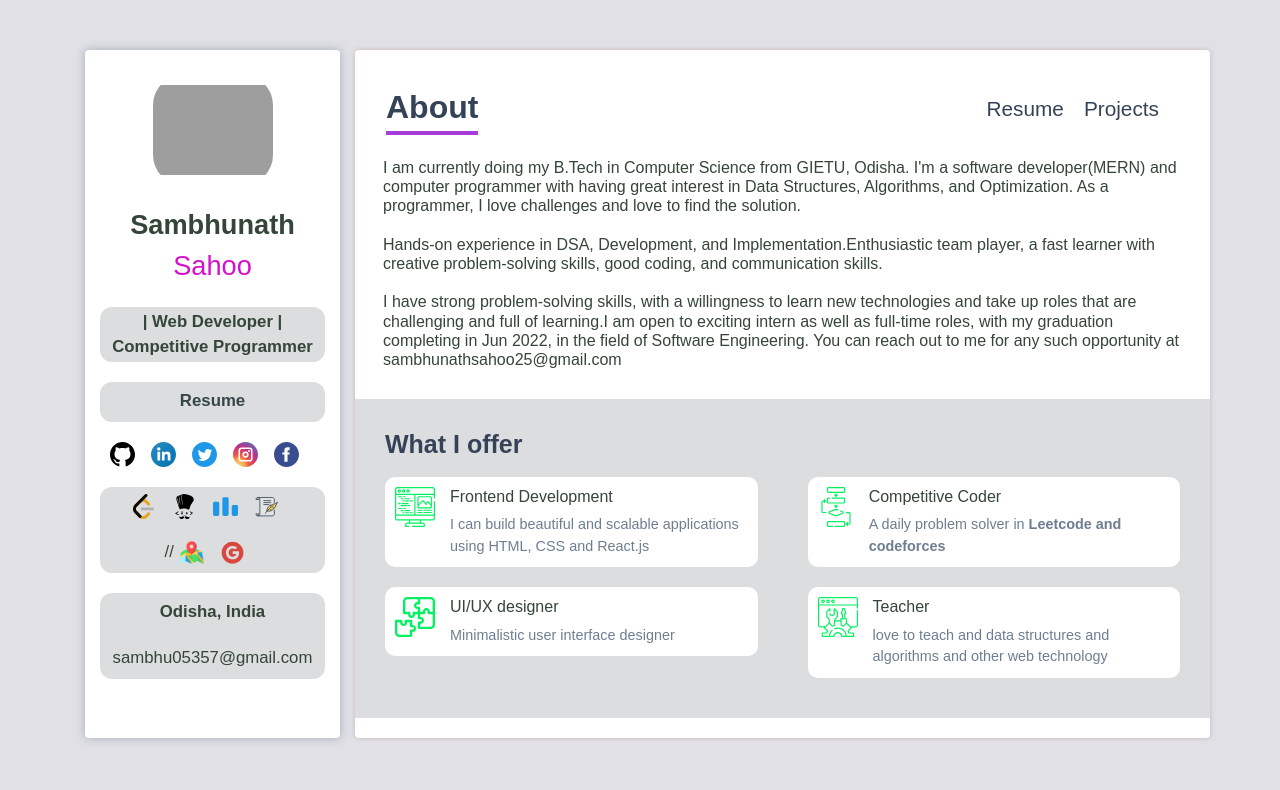
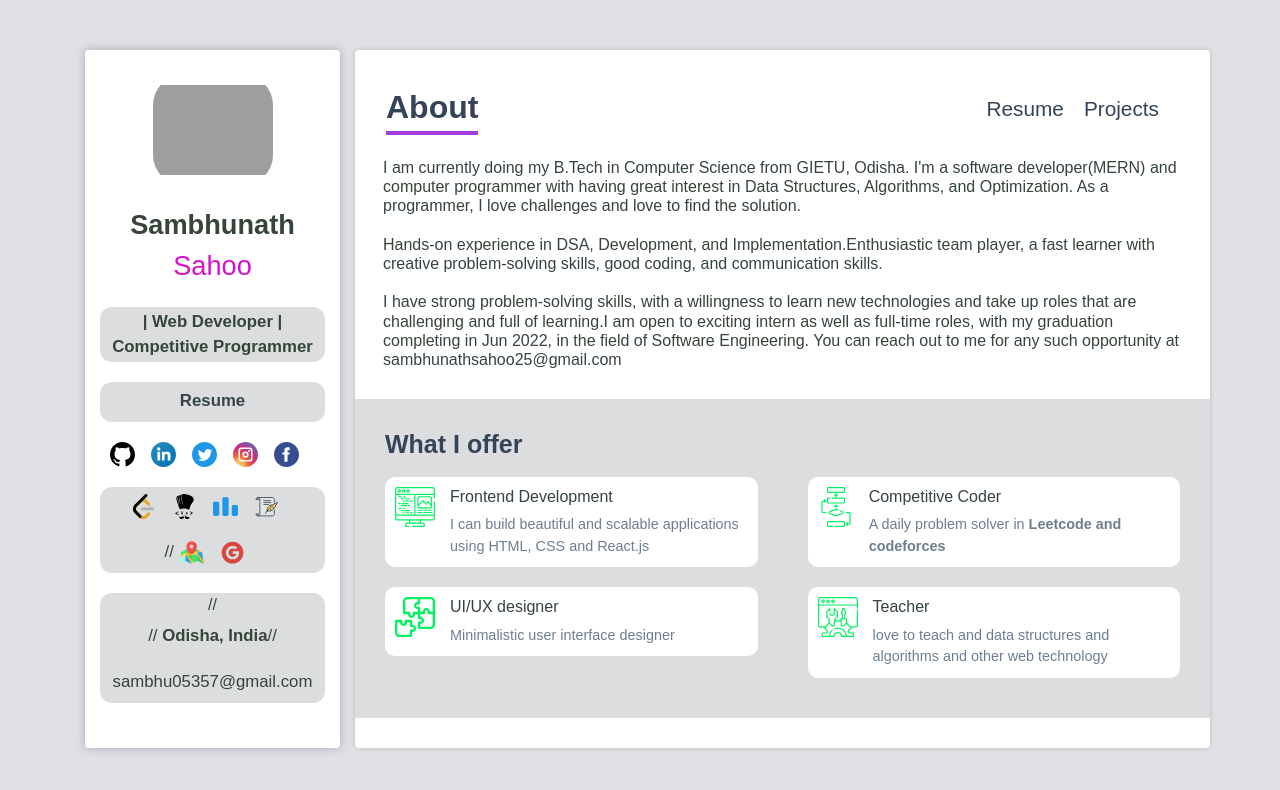
Before and after one commit to Sambhunath-Sahoo/portfolio-react, a React (Create React App) app: page / in a window 1280 px wide. Shown: the top 790 px of the page. Built offline with nearby package versions, Linux system fonts and the light colour scheme; grey boxes are pictures that could not be loaded; a web font is replaced by a local one.

Commit message:
Update Sidebar.js

```diff
--- a/src/components/Sidebar.js
+++ b/src/components/Sidebar.js
@@ -76,9 +76,9 @@ const Sidebar = () => {
                 </div>
             </div>
             <div className="sidebar__contact">
-                <div className="sidebar__item sidebar__location">
-                    <b>Odisha, India</b>
-                </div>
+//                 <div className="sidebar__item sidebar__location">
+//                     <b>Odisha, India</b>
+//                 </div>
                 <div className="sidebar__item">sambhu05357@gmail.com</div>
             </div>
             {/* <div className="sidebar__item sidebar__theme" onClick={handleTheme}>change theme</div> */}
```
